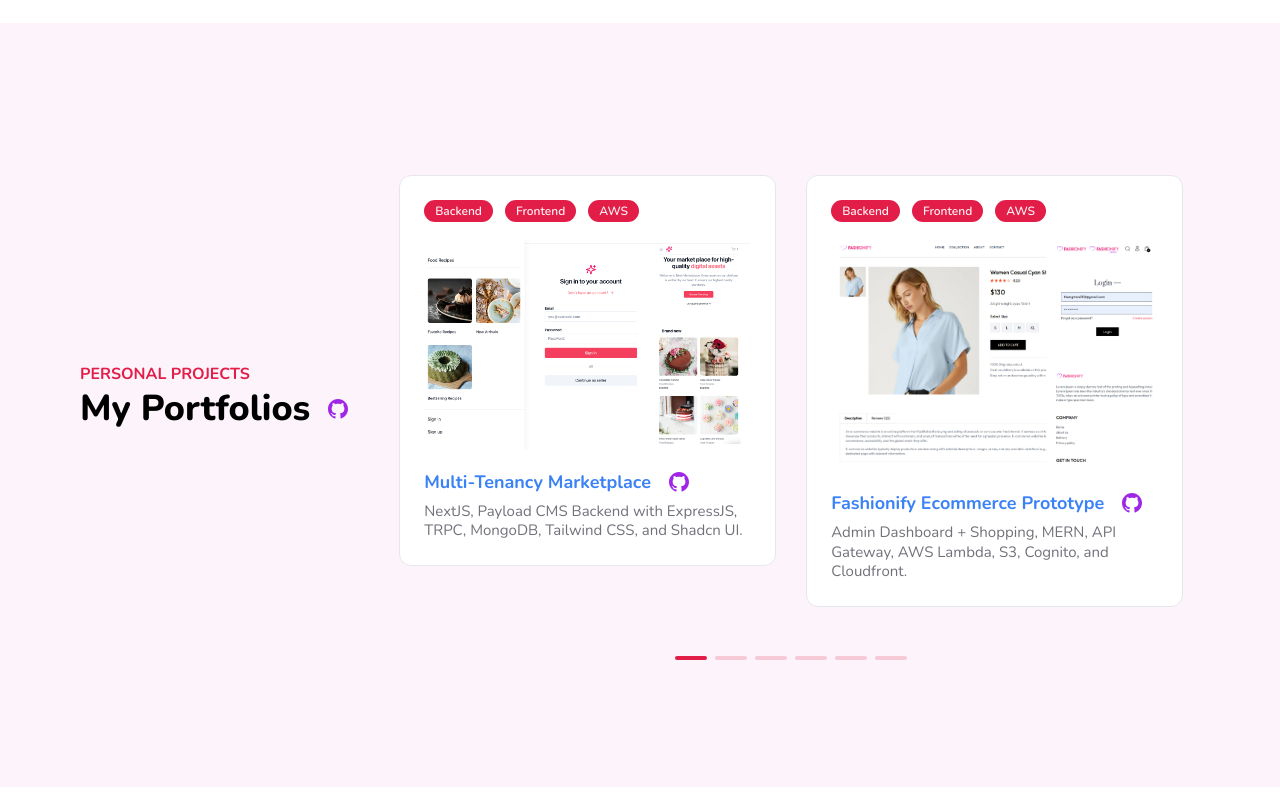
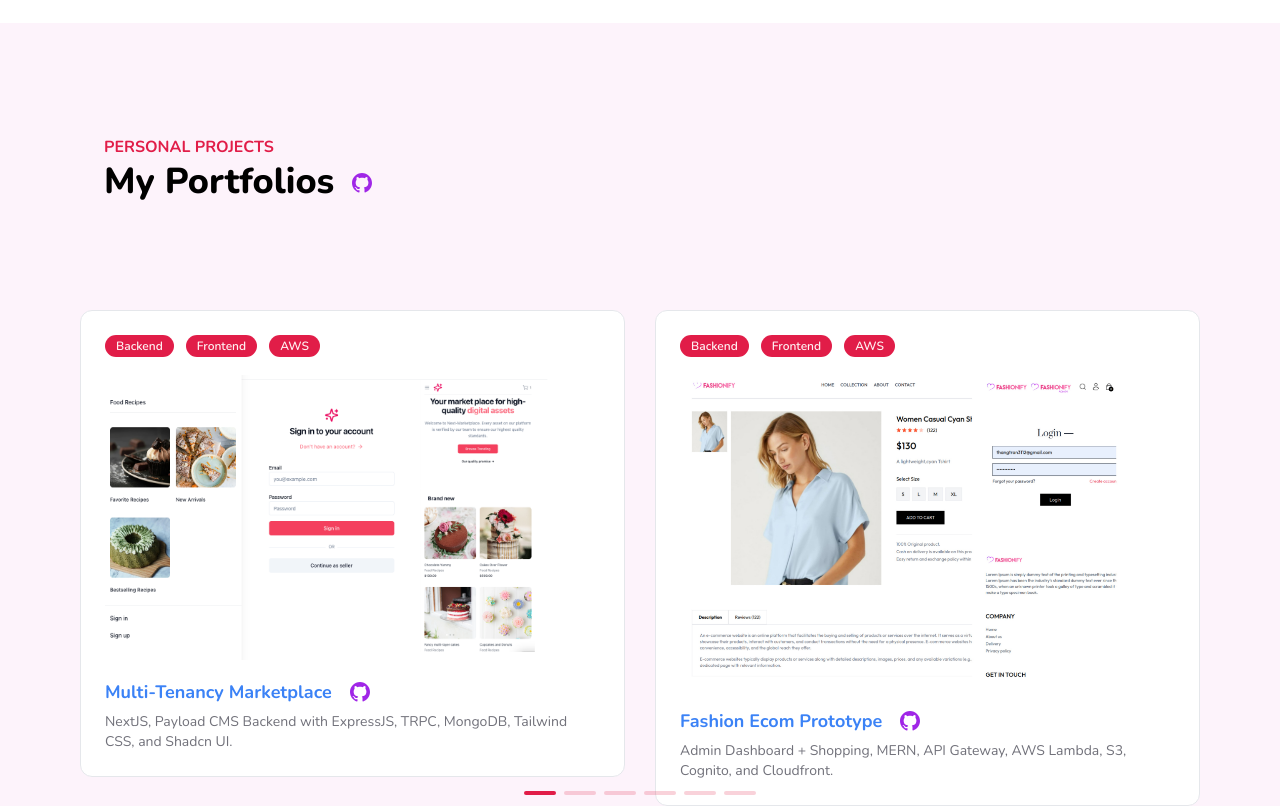
Before and after one commit to thangtran3112/personal-portfolio, a Next.js app in the folder nextapp/: page / in a window 1280 px wide. Shown: the part 3240-4046 px from the top of the page. Built offline with nearby package versions, Linux system fonts and the light colour scheme.

Commit message:
adjusted projects and styling

```diff
--- a/nextapp/app/portfolio/page.jsx
+++ b/nextapp/app/portfolio/page.jsx
@@ -1,5 +1,5 @@
 "use client";
-import { WORKDATA } from "@/constants/data";
+import { Category, WORKDATA } from "@/constants/data";
 import PfolioCard from "@/components/PfolioCard";
 import { Tabs, TabsContent, TabsList, TabsTrigger } from "@/components/ui/tabs";
 
@@ -27,7 +27,7 @@ const page = () => {
             <TabsContent value="front">
               <div className="grid gap-10 grid-cols-1 sm:grid-cols-2 xl:grid-cols-3">
                 {WORKDATA.map((project, i) => {
-                  if (project.categories.includes("Frontend")) {
+                  if (project.categories.includes(Category.Frontend)) {
                     return (
                       <div key={i} className="flexCenter">
                         <PfolioCard
@@ -49,8 +49,8 @@ const page = () => {
               <div className="grid gap-10 grid-cols-1 sm:grid-cols-2 xl:grid-cols-3">
                 {WORKDATA.map((project, i) => {
                   if (
-                    project.categories.includes("Frontend") &&
-                    project.categories.includes("Backend")
+                    project.categories.includes(Category.Backend) &&
+                    project.categories.includes(Category.Frontend)
                   ) {
                     return (
                       <div key={i} className="flexCenter">
@@ -73,8 +73,9 @@ const page = () => {
               <div className="grid gap-10 grid-cols-1 sm:grid-cols-2 xl:grid-cols-3">
                 {WORKDATA.map((project, i) => {
                   if (
-                    project.categories.includes("Machine Learning") ||
-                    project.categories.includes("AI")
+                    project.categories.includes(Category.ANN) ||
+                    project.categories.includes(Category.ML) ||
+                    project.categories.includes(Category.NLP)
                   ) {
                     return (
                       <div key={i} className="flexCenter">
--- a/nextapp/components/PfolioCard.jsx
+++ b/nextapp/components/PfolioCard.jsx
@@ -12,17 +12,42 @@ import { FaEye } from "react-icons/fa6";
 import { MdOutlineZoomOutMap } from "react-icons/md";
 import { Badge } from "./ui/badge";
 import { GitHubLink } from "./SocialIcons";
+import { Tooltip as ReactTooltip } from "react-tooltip";
+import { Category } from "@/constants/data";
+
+const PorfolioTooltips = () => {
+  return (
+    <>
+      {/* Add ReactTooltip components */}
+      <ReactTooltip id={Category.Backend.id} place="top" effect="solid" />
+      <ReactTooltip id={Category.Frontend.id} place="top" effect="solid" />
+      <ReactTooltip id={Category.AWS.id} place="top" effect="solid" />
+      <ReactTooltip id={Category.ML.id} place="top" effect="solid" />
+      <ReactTooltip id={Category.GenAI.id} place="top" effect="solid" />
+      <ReactTooltip id={Category.ANN.id} place="top" effect="solid" />
+      <ReactTooltip id={Category.NLP.id} place="top" effect="solid" />
+    </>
+  );
+};
 
 const PfolioCard = ({ url, title, categories, des, git, link }) => {
   return (
     <Card className="relative group rounded-xl overflow-hidden">
+      <PorfolioTooltips />
       <CardHeader>
         <div className="flex flex-row gap-3 justify-start">
-          {categories.map((category) => (
-            <Badge key={category} className="mb-3 capitalize">
-              {category}
-            </Badge>
-          ))}
+          {categories.map((category) => {
+            return (
+              <Badge
+                key={category.id}
+                className="mb-3 capitalize"
+                data-tooltip-id={category.id} // Set the id for the tooltip
+                data-tooltip-content={category.content}
+              >
+                {category.id}
+              </Badge>
+            );
+          })}
         </div>
         <div className="rounded-lg !inline-flex relative overflow-hidden">
           <Image
--- a/nextapp/components/Portfolio.jsx
+++ b/nextapp/components/Portfolio.jsx
@@ -13,14 +13,12 @@ import Link from "next/link";
 const Work = () => {
   return (
     <section className="max-padd-container py-16 xl:py-28 text-center xl:text-start bg-[#fdf3fb] dark:bg-transparent">
-      {/* container */}
-      <div className="flex flex-col xl:flex-row gap-6">
       {/* title */}
-        <div className="flex flex-col xl:justify-center">
+      <div className="pb-12 text-center sm:text-start sm:ml-6">
         <span className="text-primary uppercase font-bold">
           Personal Projects
         </span>
-          <h3 className="h3 font-extrabold flexCenter gap-3 lg:gap-4 pr-2">
+        <h3 className="h3 font-extrabold flex flex-row justify-center sm:justify-start gap-4 items-center">
           <Link
             href="/portfolio"
             className="hover:-translate-y-1 hover:underline hover:text-sky-500 transition-all duration-500"
@@ -30,8 +28,10 @@ const Work = () => {
           <GitHubLink fullUrl={SOCIALS_LINKS.Github} />
         </h3>
       </div>
+      {/* container */}
+      <div className="flex flex-col xl:flex-row gap-6">
         {/* Projects */}
-        <div className="mx-auto max-w-[70%] md:max-w-full xl:max-w-[70%]">
+        <div className="mx-auto max-w-[95%] xl:max-w-[100%]">
           <Swiper
             breakpoints={{
               640: {
@@ -40,6 +40,10 @@ const Work = () => {
               },
               768: {
                 slidesPerView: 2,
+                spaceBetween: 30,
+              },
+              1600: {
+                slidesPerView: 3,
                 spaceBetween: 30,
               },
             }}
--- a/nextapp/components/ui/card.jsx
+++ b/nextapp/components/ui/card.jsx
@@ -35,7 +35,7 @@ CardTitle.displayName = "CardTitle";
 const CardDescription = React.forwardRef(({ className, ...props }, ref) => (
   <p
     ref={ref}
-    className={cn("text-md text-muted-foreground", className)}
+    className={cn("text-sm text-muted-foreground", className)}
     {...props}
   />
 ));
--- a/nextapp/constants/data.js
+++ b/nextapp/constants/data.js
@@ -87,20 +87,30 @@ export const SERVICES = [
   },
 ];
 
+export const Category = {
+  NLP: { id: "NLP", content: "Natural Language Processing" },
+  ANN: { id: "ANN", content: "Artificial Neural Network" },
+  ML: { id: "ML", content: "Machine Learning" },
+  Backend: { id: "Backend", content: "Backend" },
+  Frontend: { id: "Frontend", content: "Frontend" },
+  AWS: { id: "AWS", content: "Amazon Web Services" },
+  GenAI: { id: "GenAI", content: "Generative AI" },
+};
+
 // Work data
 export const WORKDATA = [
   {
     title: "Multi-tenancy Marketplace",
     url: "/img1.png",
-    categories: ["Backend", "Frontend", "AWS"],
+    categories: [Category.Backend, Category.Frontend, Category.AWS],
     des: "NextJS, Payload CMS Backend with ExpressJS, TRPC, MongoDB, Tailwind CSS, and Shadcn UI.",
     git: "https://github.com/thangtran3112/next-marketplace",
     link: "https://market.thangtrandev.net",
   },
   {
-    title: "Fashionify Ecommerce Prototype",
+    title: "Fashion Ecom Prototype",
     url: "/fashionify.jpg",
-    categories: ["Backend", "Frontend", "AWS"],
+    categories: [Category.Backend, Category.Frontend, Category.AWS],
     des: "Admin Dashboard + Shopping, MERN, API Gateway, AWS Lambda, S3, Cognito, and Cloudfront.",
     git: "https://github.com/thangtran3112/ecom/tree/main/fashionify",
     link: "https://fashionify.thangtrandev.net",
@@ -108,7 +118,7 @@ export const WORKDATA = [
   {
     title: "Word Embedding- Simple RNN Training",
     url: "/simple-rnn.png",
-    categories: ["NLP", "Artificial Neural Network", "Machine Learning"],
+    categories: [Category.ML, Category.NLP],
     des: "Simple Recurrent Neural Network on sentiment prediction. Optimizable with LSTM, GRU, and Transformer.",
     git: "https://github.com/thangtran3112/machine-learning/tree/main/simple_rnn_imdb",
     link: "https://movie-review-sentiment-rnn.streamlit.app",
@@ -116,7 +126,7 @@ export const WORKDATA = [
   {
     title: "Airbnb Fullstack",
     url: "/img2.png",
-    categories: ["Backend", "Frontend", "AWS"],
+    categories: [Category.Backend, Category.Frontend, Category.AWS],
     des: "NextJs, Prisma, PostgresSQL, Tailwind CSS, AWS Lambda and Shadcn UI.",
     git: "https://github.com/thangtran3112/next-airbnb",
     link: "https://airnext.thangtrandev.net",
@@ -124,7 +134,7 @@ export const WORKDATA = [
   {
     title: "Gongcha Kelowna Website",
     url: "/img3.png",
-    categories: ["Frontend", "AWS"],
+    categories: [Category.Frontend, Category.AWS],
     des: "Prototype Website for Gongcha. Gatsby, React, Contentful CMS and AWS Amplify",
     git: "https://github.com/thangtran3112/gongcha",
     link: "https://gongcha.thangtrandev.net",
@@ -132,15 +142,15 @@ export const WORKDATA = [
   {
     title: "Sushi Ichiban Calgary",
     url: "/sushi.png",
-    categories: ["Frontend", "AWS"],
-    des: "Website for Sushi shop in Canada. Gatsby, React, Contentful CMS and AWS Amplify",
+    categories: [Category.Frontend, Category.AWS],
+    des: "Website for Sushi shop in Canada. Gatsby, React, Material UI, and AWS Cloudfront",
     git: "https://github.com/thangtran3112/sushi",
     link: "https://sushiichibanmacleod.com",
   },
   {
     title: "Cabins Booking Website",
     url: "/img4.png",
-    categories: ["Frontend", "AWS"],
+    categories: [Category.Frontend, Category.AWS],
     des: "React SPA, Redux, PostgresSQL, AWS Cloudfront, and Supabase.",
     git: "https://github.com/thangtran3112",
     link: "https://cabin.thangtrandev.net",
```
Also changed, not shown: 1 other file (tests, documents, lock files or other folders). Lines whose indentation alone changed are shown as unchanged.
